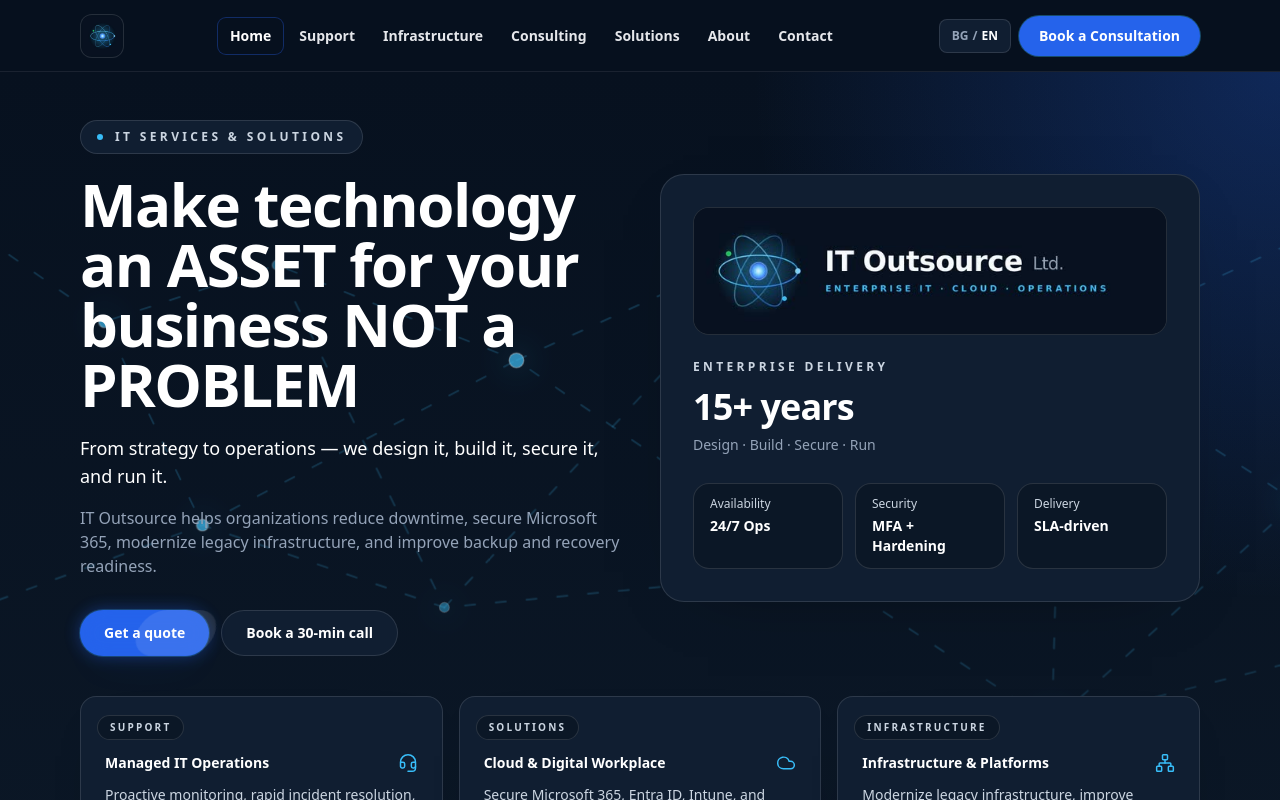
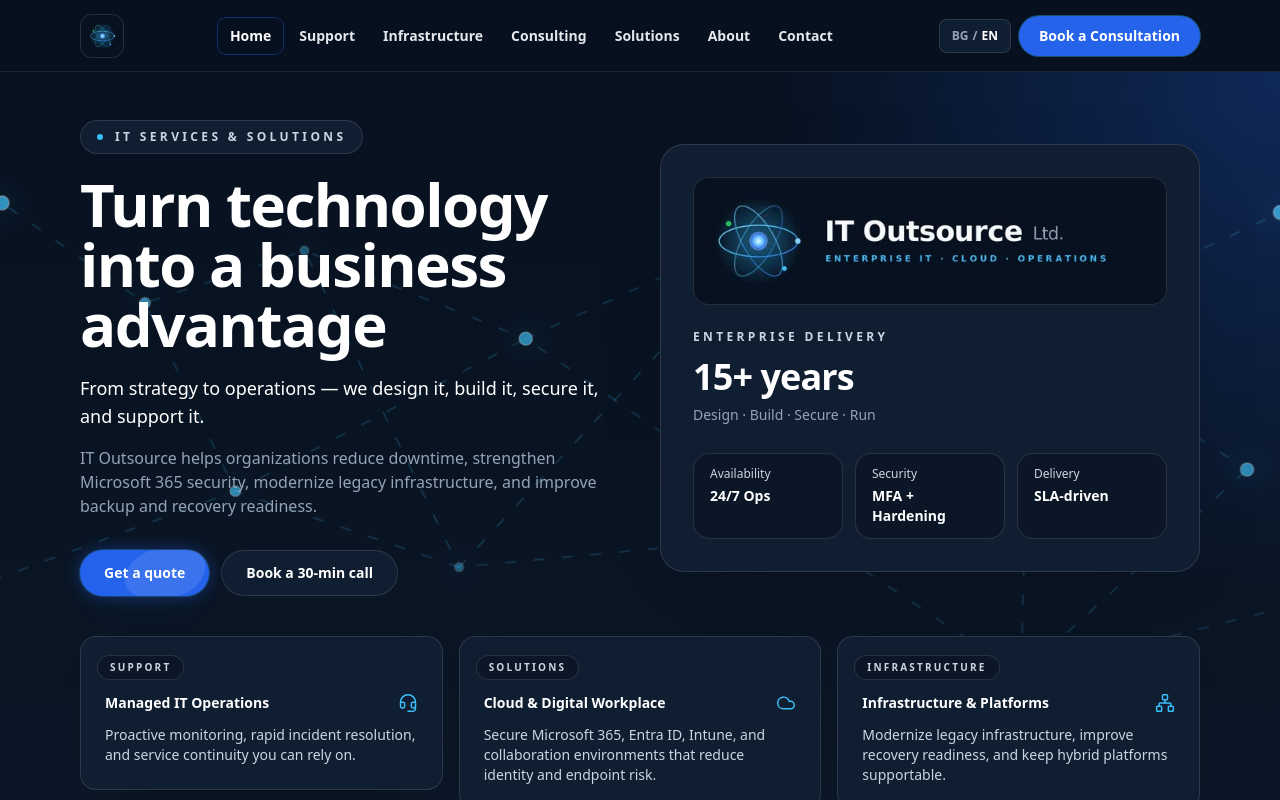
Before and after one commit to gushterovstefan/itosite, a React (Vite) app in the folder website/: page / in a window 1280 px wide. Shown: the top 800 px of the page. Built offline with nearby package versions, Linux system fonts and the light colour scheme.

Commit message:
Update homepage hero positioning

```diff
--- a/website/src/content/bg.js
+++ b/website/src/content/bg.js
@@ -2,7 +2,7 @@
   shared: {
     email: 'info@itoutsource.bg',
     phone: '+359 887 940248',
-    tagline: 'Нека технологията бъде АКТИВ за Вашия бизнес, НЕ ПРОБЛЕМ',
+    tagline: 'Превърнете технологията в бизнес предимство',
     ui: {
       home: 'Начало',
       support: 'Поддръжка',
@@ -33,8 +33,8 @@
     }
   },
   home: {
-    heroTitle: 'Нека технологията бъде АКТИВ за Вашия бизнес, НЕ ПРОБЛЕМ',
-    heroSubline: 'От стратегия до операции — ние я проектираме, изграждаме, защитаваме и управляваме.',
+    heroTitle: 'Превърнете технологията в бизнес предимство',
+    heroSubline: 'От стратегия до операции — ние я проектираме, изграждаме, защитаваме и поддържаме.',
     highlights: [
       {
         title: 'Управлявани ИТ операции',
--- a/website/src/content/en.js
+++ b/website/src/content/en.js
@@ -2,7 +2,7 @@
   shared: {
     email: 'info@itoutsource.bg',
     phone: '+359 887 940248',
-    tagline: 'Make technology an ASSET for your business NOT a PROBLEM',
+    tagline: 'Turn technology into a business advantage',
     ui: {
       home: 'Home',
       support: 'Support',
@@ -32,8 +32,8 @@
     }
   },
   home: {
-    heroTitle: 'Make technology an ASSET for your business NOT a PROBLEM',
-    heroSubline: 'From strategy to operations — we design it, build it, secure it, and run it.',
+    heroTitle: 'Turn technology into a business advantage',
+    heroSubline: 'From strategy to operations — we design it, build it, secure it, and support it.',
     highlights: [
       {
         title: 'Managed IT Operations',
--- a/website/src/pages/Home.jsx
+++ b/website/src/pages/Home.jsx
@@ -153,7 +153,7 @@
               {c.heroSubline}
             </motion.p>
             <motion.p variants={fadeUp} className="mt-3 prose-lead">
-              IT Outsource helps organizations reduce downtime, secure Microsoft 365, modernize legacy infrastructure,
+              IT Outsource helps organizations reduce downtime, strengthen Microsoft 365 security, modernize legacy infrastructure,
               and improve backup and recovery readiness.
             </motion.p>
 
--- a/website/src/pages/HomeGem.jsx
+++ b/website/src/pages/HomeGem.jsx
@@ -32,7 +32,7 @@
               <h1 className="mt-5 text-4xl font-semibold tracking-tight md:text-6xl">{c.heroTitle}</h1>
               <p className="mt-5 text-base font-medium text-[#FFFFFF] md:text-lg">{c.heroSubline}</p>
               <p className="mt-4 max-w-xl text-sm leading-relaxed text-[#94A3B8] md:text-base">
-                IT Outsource helps organizations reduce downtime, secure Microsoft 365, modernize legacy infrastructure, and improve backup and recovery readiness.
+                IT Outsource helps organizations reduce downtime, strengthen Microsoft 365 security, modernize legacy infrastructure, and improve backup and recovery readiness.
               </p>
 
               <div className="mt-8 flex flex-wrap gap-3">
```
